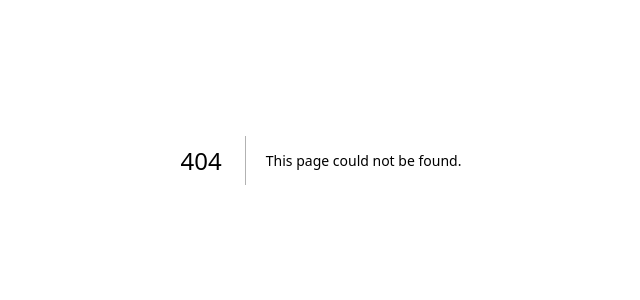
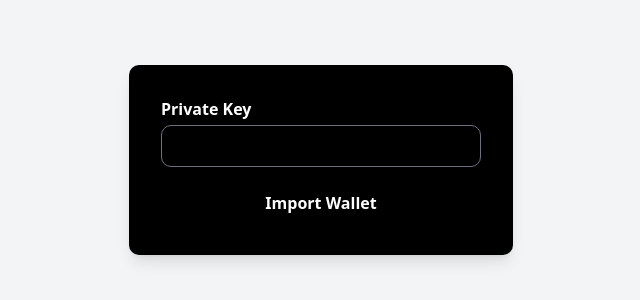
Before and after one commit to THETITAN220/Plutus, a Next.js app in the folder plutus/: page /formTest in a window 1280 px wide. Before the commit this address had no page. Shown: the part 240-540 px from the top of the page, without its empty margins (319-959 px from the left). Built offline with nearby package versions, Linux system fonts and the light colour scheme.

Commit message:
added tool

```diff
--- /dev/null
+++ b/plutus/app/formTest/page.tsx
@@ -0,0 +1,12 @@
+import ImportWalletForm from "@/components/toolCalling/importWalletForm";
+
+export default function Page() {
+    return(
+        <>
+                <div>
+                    <ImportWalletForm />
+                </div>
+
+        </>
+           )
+}
--- /dev/null
+++ b/plutus/components/toolCalling/importWalletForm.tsx
@@ -0,0 +1,13 @@
+export default function ImportWalletForm() {
+    return(
+        <>
+             <div className="flex flex-col items-center justify-center h-screen bg-gray-100">
+                <div className="w-96 bg-black p-8 rounded-lg shadow-lg font-bold">
+                        <label className="text-white">Private Key</label>
+                        <input type="text" className="w-full border border-gray-500 rounded-lg p-2 mt-1 hover:shadow-lg" />
+                        <button type = "submit" className = "w-full bg-orange text-white rounded-lg p-2 mt-4 hover:shadow-lg border-gray-300">Import Wallet</button>
+                </div>
+             </div>
+        </>
+           )
+}
```
